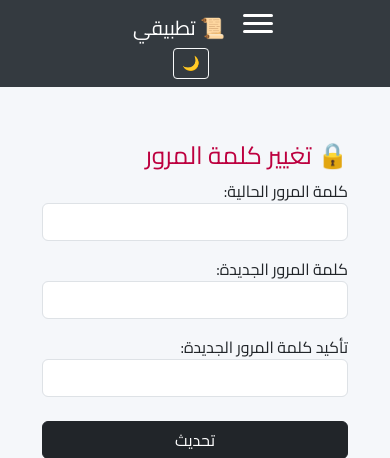
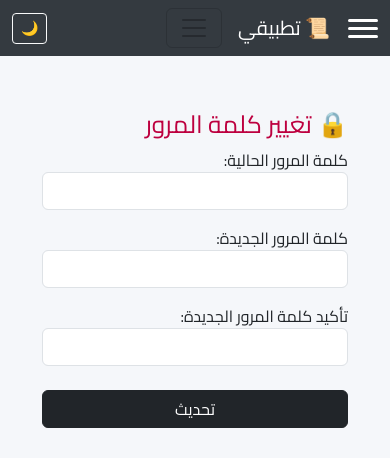
Before and after one commit to 7d02h/poetry_app, a Flask app: page /change_password in a window 390 px wide. Shown: the top 458 px of the page. Run offline with Flask 2, Linux system fonts and the light colour scheme; a user stored in the database is signed in; data comes from the database, SQL or seed files in the repository; data that the repository does not hold is empty; some libraries are stand-ins or nearby versions.

Commit message:
تحديث بعد إضافة تسجيل الدخول

```diff
--- a/templates/base.html
+++ b/templates/base.html
@@ -5,14 +5,13 @@
   <meta name="viewport" content="width=device-width, initial-scale=1">
   <title>{% block title %}تطبيقي{% endblock %}</title>
 
-  <!-- ✅ روابط خارجية -->
+  <!-- Bootstrap + خطوط -->
   <link href="https://cdn.jsdelivr.net/npm/bootstrap@5.3.2/dist/css/bootstrap.rtl.min.css" rel="stylesheet">
   <link href="https://fonts.googleapis.com/css2?family=Cairo:wght@400;700&display=swap" rel="stylesheet">
 
-  <!-- ✅ ملف CSS الخارجي -->
+  <!-- ✅ ملف CSS الخاص بك -->
   <link rel="stylesheet" href="{{ url_for('static', filename='css/style.css') }}">
 
-  <!-- ✅ تنسيقات داخلية إضافية -->
   <style>
     body {
       background-color: #f5f7fa;
@@ -98,23 +97,11 @@
       background-color: red;
       border-radius: 50%;
     }
-
-    @media (max-width: 768px) {
-      .navbar .container-fluid {
-        flex-direction: column;
-        align-items: flex-start;
-      }
-      .navbar .nav-item {
-        padding-right: 10px;
-      }
-      #menuToggle {
-        margin-bottom: 10px;
-      }
-    }
   </style>
 </head>
 <body>
 
+<!-- ✅ Navbar -->
 <nav class="navbar navbar-expand-lg mb-4">
   <div class="container-fluid d-flex align-items-center justify-content-between flex-wrap">
     <div class="d-flex align-items-center">
@@ -122,8 +109,12 @@
         <span></span><span></span><span></span>
       </div>
       <a class="navbar-brand ms-2" href="{{ url_for('home') }}">📜 تطبيقي</a>
+      <!-- ✅ زر التبديل للجوال -->
+      <button class="navbar-toggler" type="button" data-bs-toggle="collapse" data-bs-target="#mainNavbar">
+        <span class="navbar-toggler-icon"></span>
+      </button>
     </div>
-    <div class="collapse navbar-collapse mt-2 mt-lg-0">
+    <div class="collapse navbar-collapse mt-2 mt-lg-0" id="mainNavbar">
       <ul class="navbar-nav me-auto">
         <li class="nav-item"><a class="nav-link" href="{{ url_for('my_profile') }}">الملف الشخصي</a></li>
         <li class="nav-item"><a class="nav-link" href="{{ url_for('explore_page') }}">استكشاف</a></li>
@@ -139,6 +130,7 @@
         </li>
         <li class="nav-item position-relative">
           <a class="nav-link" href="{{ url_for('notifications') }}">
+
             الإشعارات
             {% if has_unread_notifications %}
               <span class="notif-dot"></span>
@@ -156,6 +148,7 @@
   </div>
 </nav>
 
+<!-- ✅ تنبيهات الفلاش -->
 <div class="container mt-3">
   {% with messages = get_flashed_messages(with_categories=true) %}
     {% if messages %}
@@ -169,10 +162,12 @@
   {% endwith %}
 </div>
 
+<!-- ✅ محتوى الصفحة -->
 <div class="container">
   {% block content %}{% endblock %}
 </div>
 
+<!-- ✅ القائمة الجانبية -->
 <div id="sideMenu">
   <ul>
     <li><a href="{{ url_for('my_profile') }}">صفحتي</a></li>
@@ -187,7 +182,12 @@
   </ul>
 </div>
 
+<!-- ✅ الفوتر -->
 <footer>جميع الحقوق محفوظة © {{ year if year else "2025" }}</footer>
+
+<!-- ✅ سكربتات -->
+<script src="https://cdn.jsdelivr.net/npm/bootstrap@5.3.3/dist/js/bootstrap.bundle.min.js" crossorigin="anonymous"></script>
+<script src="https://cdn.socket.io/4.5.4/socket.io.min.js"></script>
 
 <script>
   function toggleMenu() {
@@ -211,15 +211,9 @@
 
   toggleButton.addEventListener('click', () => {
     body.classList.toggle('dark-mode');
-    const isDark = body.classList.contains('dark-mode');
-    localStorage.setItem('dark-mode', isDark);
+    localStorage.setItem('dark-mode', body.classList.contains('dark-mode'));
   });
-</script>
 
-<script src="https://cdn.jsdelivr.net/npm/bootstrap@5.3.3/dist/js/bootstrap.bundle.min.js" crossorigin="anonymous"></script>
-<script src="https://cdn.socket.io/4.5.4/socket.io.min.js"></script>
-
-<script>
   document.addEventListener("DOMContentLoaded", function () {
     const socket = io();
     const username = "{{ current_user.username if current_user.is_authenticated else '' }}";
```
